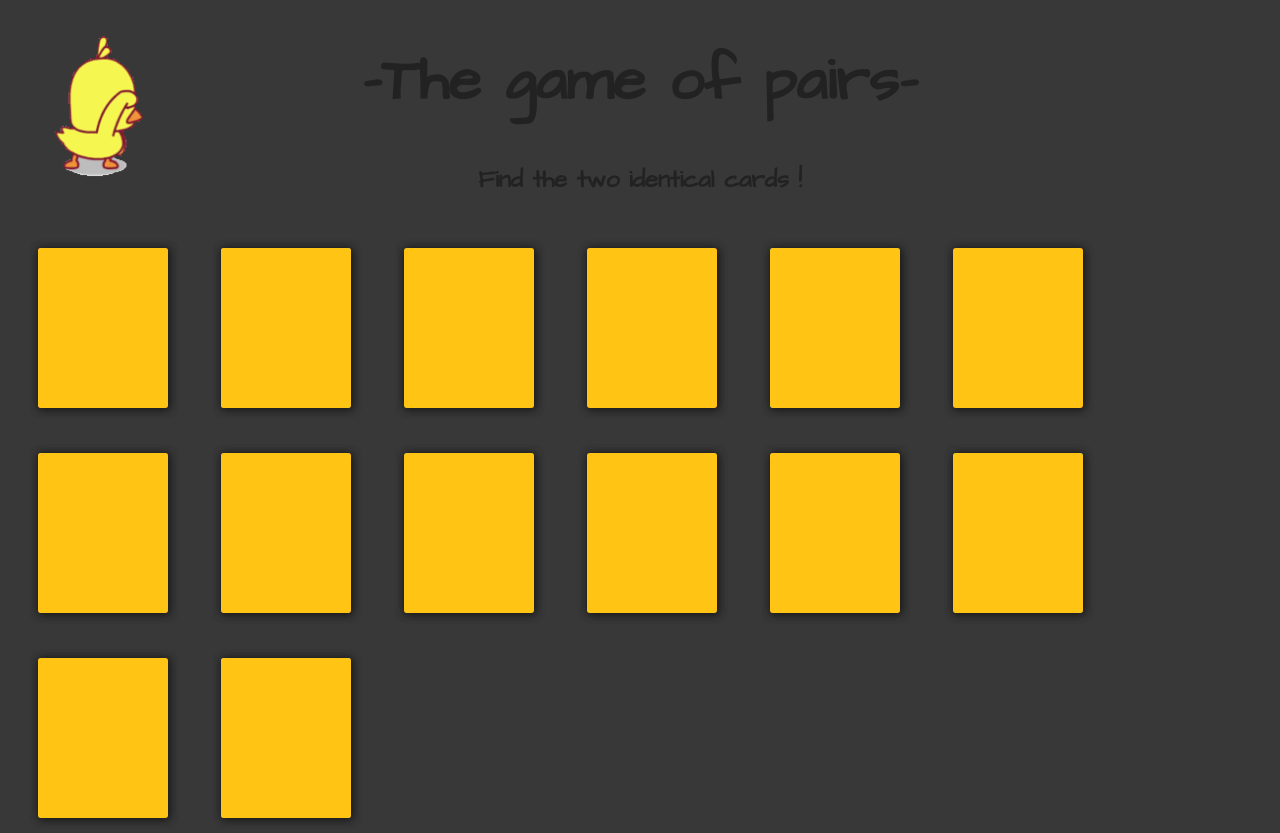
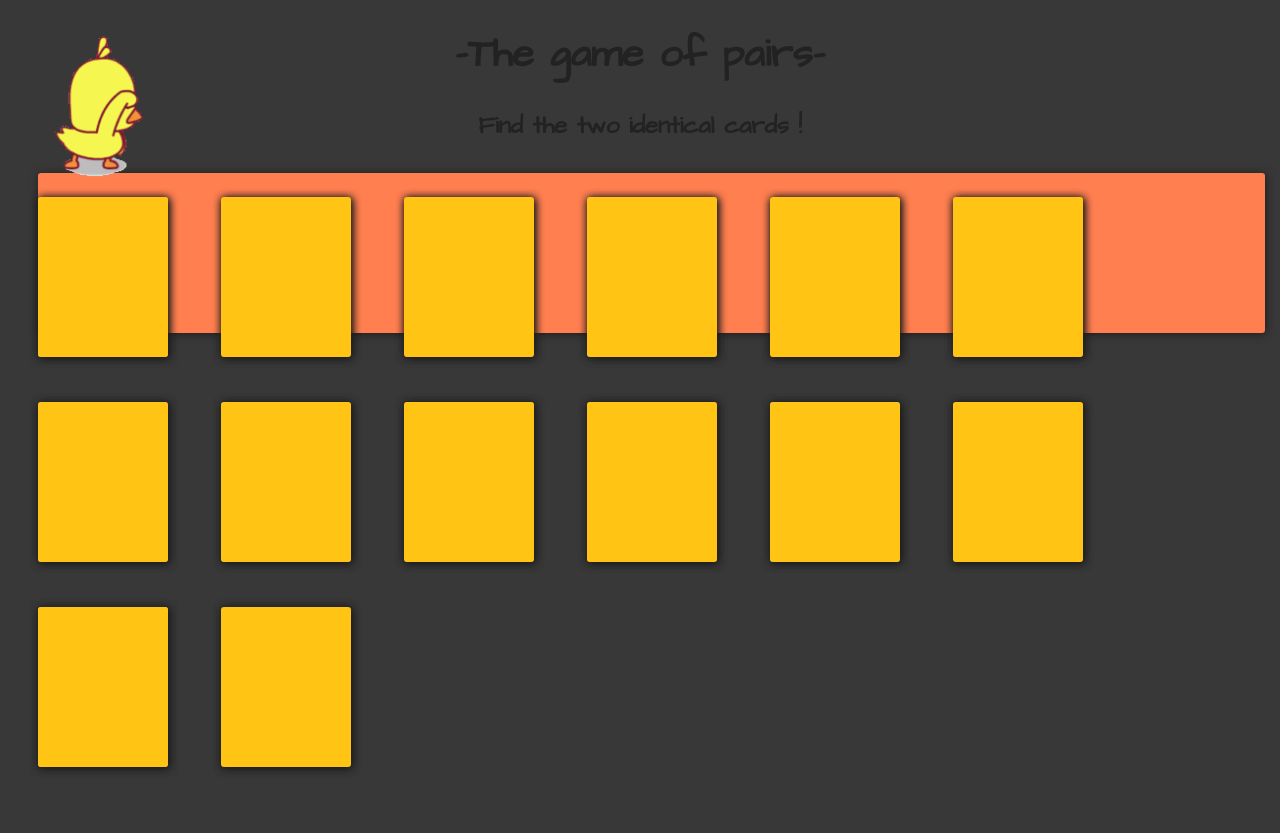
Before and after one commit to Cynedi/jeuxdespaires, a plain HTML site: page index.html in a window 1280 px wide. After the commit the page ends 800 px from the top, so only its background shows below. Drawn offline with nearby package versions, Linux system fonts and the light colour scheme.

Commit message:
responsive

```diff
--- a/css/main.css
+++ b/css/main.css
@@ -63,7 +63,14 @@ body {
 
 #poussinGif {
   width: 70px;
+  margin-bottom: 30px;
+}
 
+#home a {
+color: white;
+display: flex;
+margin: auto;
+width: 45px;
 }
 
 div {
@@ -78,6 +85,7 @@ div {
 
 
 #cards {
+  margin-top: 200px;
   display: flex;
   justify-content: space-around;
   justify-content: flex-start;
@@ -109,7 +117,7 @@ article {
 
 
   h1 {
-    font-size: 60px;
+    font-size: 40px;
 
   }
 
@@ -118,6 +126,17 @@ article {
     min-height: 160px;
     margin-left: 38px;
     margin-top: 30px;
+  }
+
+  #cards {
+    margin-top: 130px;
+  }
+
+#home {
+  height: 80px;
+}
+  #home a {
+    display: none;
   }
 
 }
@@ -130,6 +149,10 @@ article {
     left: 30px;
     width: 120px;
   }
+
+#cards {
+  margin-top: 60px;
+}
 }
 
 @media print,
--- a/index.html
+++ b/index.html
@@ -1,5 +1,6 @@
 <!doctype html>
 <html class="no-js" lang="">
+
 <head>
     <meta charset="utf-8">
     <meta http-equiv="X-UA-Compatible" content="IE=edge,chrome=1">
@@ -14,86 +15,105 @@
 
     <script src="js/vendor/modernizr-2.8.3.min.js"></script>
 </head>
+
 <body>
 
+    <section id="home">
         <h1>-The game of pairs-</h1>
 
         <h2>Find the two identical cards !</h2>
         <img id="poussinGif" src="img/poussin.gif" alt="poussin">
 
-<section id="cards">
-  <div >
-    <article class="poussinColor" ></article>
+        <div id="play">
+            <a href="#cards">PLAY</a>
         </div>
 
-  <div >
-    <article class="poussinColor" ></article>
+    </section>
+
+    <section id="cards">
+        <div>
+            <article class="poussinColor"></article>
         </div>
 
-  <div >
-    <article class="poussinColor" ></article>
+        <div>
+            <article class="poussinColor"></article>
         </div>
 
-  <div >
-    <article class="poussinColor" ></article>
+        <div>
+            <article class="poussinColor"></article>
         </div>
 
-  <div >
-    <article class="poussinColor" ></article>
+        <div>
+            <article class="poussinColor"></article>
         </div>
 
-  <div >
-    <article class="poussinColor" ></article>
+        <div>
+            <article class="poussinColor"></article>
         </div>
 
-  <div >
-    <article class="poussinColor" ></article>
+        <div>
+            <article class="poussinColor"></article>
         </div>
 
-  <div >
-    <article class="poussinColor" ></article>
+        <div>
+            <article class="poussinColor"></article>
         </div>
 
-  <div >
-    <article class="poussinColor" ></article>
+        <div>
+            <article class="poussinColor"></article>
         </div>
 
-  <div >
-    <article class="poussinColor" ></article>
+        <div>
+            <article class="poussinColor"></article>
         </div>
 
-  <div >
-    <article class="poussinColor" ></article>
+        <div>
+            <article class="poussinColor"></article>
         </div>
 
-  <div >
-    <article class="poussinColor" ></article>
+        <div>
+            <article class="poussinColor"></article>
         </div>
 
-  <div >
-    <article class="poussinColor" ></article>
+        <div>
+            <article class="poussinColor"></article>
         </div>
 
-  <div >
-  <article class="poussinColor" ></article>
+        <div>
+            <article class="poussinColor"></article>
+        </div>
+
+        <div>
+            <article class="poussinColor"></article>
         </div>
     </section>
 
 
     <script src="//ajax.googleapis.com/ajax/libs/jquery/1.11.2/jquery.min.js"></script>
-        <script>window.jQuery || document.write('<script src="js/vendor/jquery-1.11.2.min.js"><\/script>')</script>
+    <script>
+        window.jQuery || document.write('<script src="js/vendor/jquery-1.11.2.min.js"><\/script>')
+    </script>
 
     <script src="js/plugins.js"></script>
     <script src="js/main.js"></script>
 
     <!-- Google Analytics: change UA-XXXXX-X to be your site's ID. -->
     <script>
-            (function(b,o,i,l,e,r){b.GoogleAnalyticsObject=l;b[l]||(b[l]=
-            function(){(b[l].q=b[l].q||[]).push(arguments)});b[l].l=+new Date;
-            e=o.createElement(i);r=o.getElementsByTagName(i)[0];
-            e.src='//www.google-analytics.com/analytics.js';
-            r.parentNode.insertBefore(e,r)}(window,document,'script','ga'));
-            ga('create','UA-XXXXX-X','auto');ga('send','pageview');
+        (function(b, o, i, l, e, r) {
+            b.GoogleAnalyticsObject = l;
+            b[l] || (b[l] =
+                function() {
+                    (b[l].q = b[l].q || []).push(arguments)
+                });
+            b[l].l = +new Date;
+            e = o.createElement(i);
+            r = o.getElementsByTagName(i)[0];
+            e.src = '//www.google-analytics.com/analytics.js';
+            r.parentNode.insertBefore(e, r)
+        }(window, document, 'script', 'ga'));
+        ga('create', 'UA-XXXXX-X', 'auto');
+        ga('send', 'pageview');
     </script>
 </body>
+
 </html>
```
Lines whose indentation alone changed are shown as unchanged.
